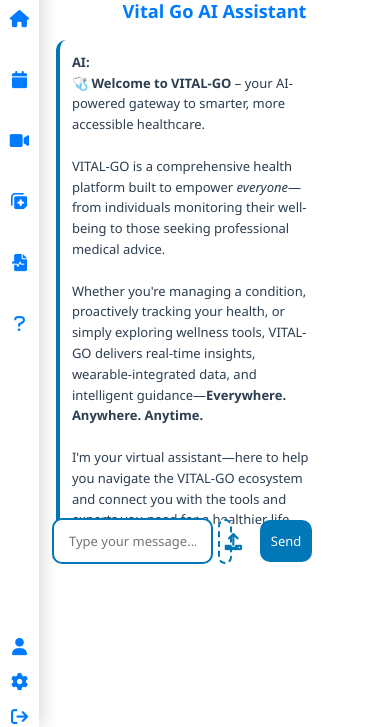
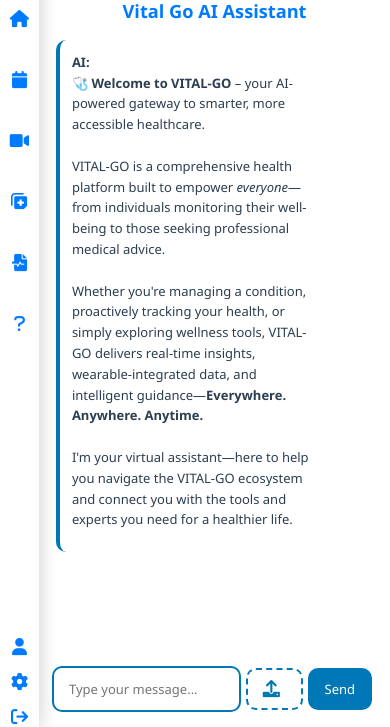
Before and after one commit to Vital-Go/vital-go-backend, a Flask app: page / in a window 390 px wide. Shown: the part 117-844 px from the top of the page. Run offline with Flask 3, Linux system fonts and the light colour scheme.

Commit message:
style.css

```diff
--- a/static/style.css
+++ b/static/style.css
@@ -615,17 +615,16 @@
     }
     .chat-area{
         padding: 0;
-        height: 100vdh;
-        position: relative;
+        height: 85dvh;
     }
     .chat-box{
         padding: 0.3rem;
         margin: 1rem 0;
         width: 100%;
-        max-height: 75dvh;
+        max-height: 65dvh;
     }
     .input-section{
-        width: 80%;
+        width: 82%;
         position: absolute;
         bottom: 5px;
         gap: 5px;
@@ -638,9 +637,14 @@
             width: 20%;
             padding: 12px 1px;
         }
+        .divfooter{
+            width: 20%;
+
+        }
         label {
-            width: 20%;
-            padding: 12px 5px;
+            display: flex;
+            align-items: center;
+            justify-content: center;
             >span{
                 display: none;
             }
```
